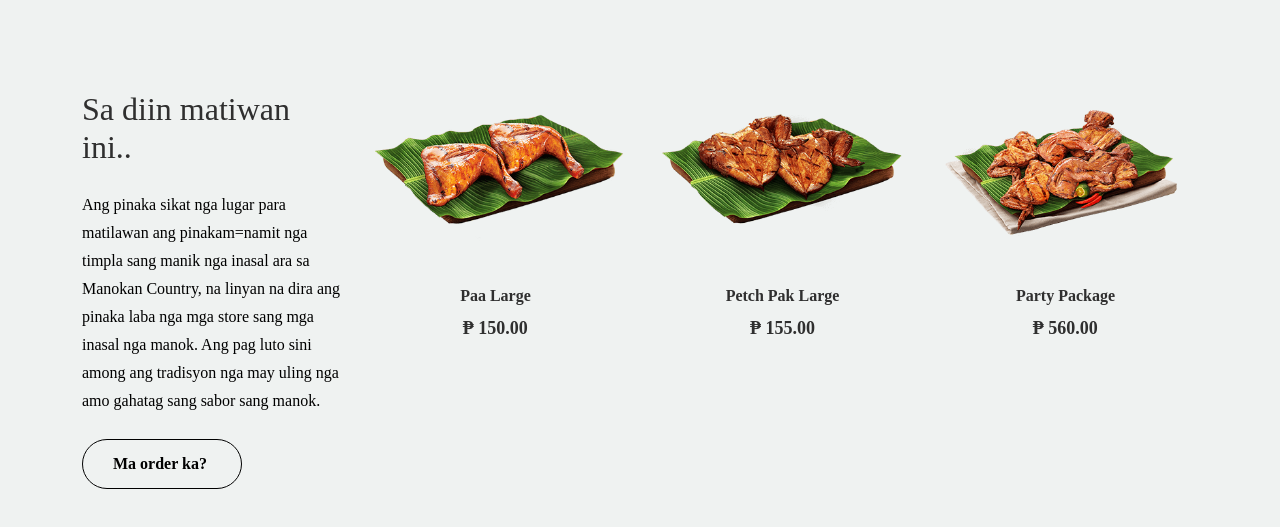
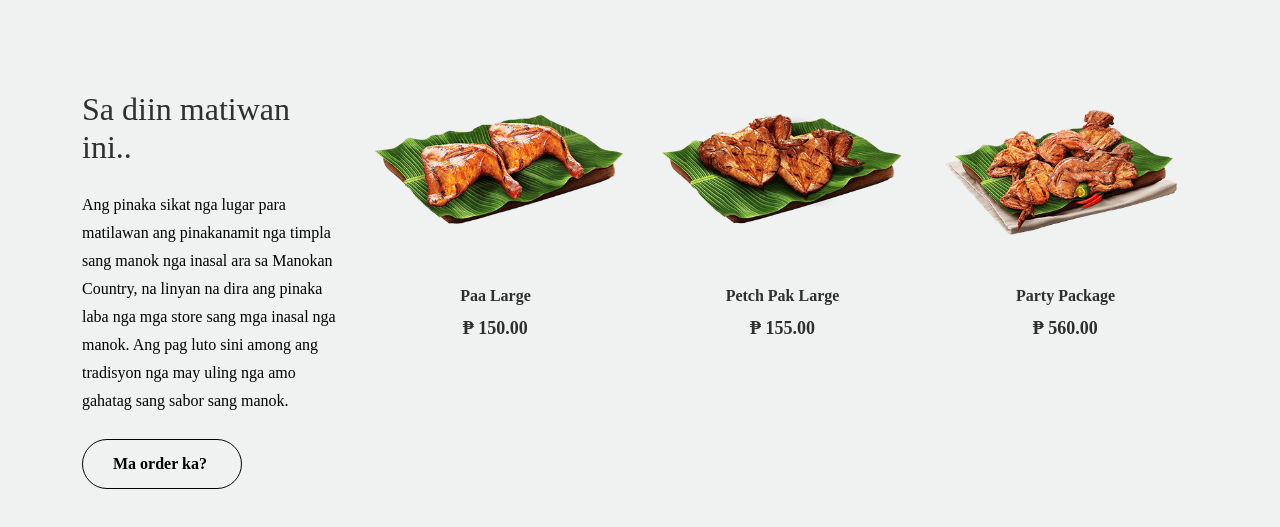
Before and after one commit to Addiemon/bacolodsfestival, a plain HTML site: page index.html in a window 1280 px wide. Shown: the part 661-1188 px from the top of the page. Drawn offline with Linux system fonts and the light colour scheme.

Commit message:
Update index.html

```diff
--- a/index.html
+++ b/index.html
@@ -81,7 +81,7 @@
 					<!-- Start Column 1 -->
 					<div class="col-md-12 col-lg-3 mb-5 mb-lg-0">
 						<h2 class="mb-4 section-title">Sa diin matiwan ini..</h2>
-						<p class="mb-4">Ang pinaka sikat nga lugar para matilawan ang pinakam=namit nga timpla sang manik nga inasal ara sa Manokan Country, na linyan na dira ang pinaka laba nga mga store sang mga inasal nga manok. Ang pag luto sini among ang tradisyon nga may uling nga amo gahatag sang sabor sang manok. </p>
+						<p class="mb-4">Ang pinaka sikat nga lugar para matilawan ang pinakanamit nga timpla sang manok nga inasal ara sa Manokan Country, na linyan na dira ang pinaka laba nga mga store sang mga inasal nga manok. Ang pag luto sini among ang tradisyon nga may uling nga amo gahatag sang sabor sang manok. </p>
 						<p><a href="shop.html" class="btn">Ma order ka?&nbsp;</a></p>
 					</div>
 					<!-- End Column 1 -->
```
